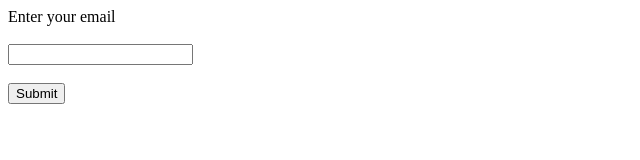
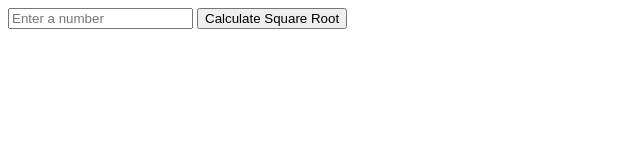
Before and after one commit to SS-2302/Besant-Frontend, a plain HTML site: page index.html in a window 1280 px wide. Shown: the whole page, without its empty margins (0-640 px from the left). Drawn offline with Linux system fonts and the light colour scheme.

Commit message:
13/7 task update

```diff
--- a/index.html
+++ b/index.html
@@ -250,11 +250,22 @@
         <br><br>
         <button id="sub-btn">Submit</button>
     </div> -->
-    <label>Enter your email</label><br><br>
+    <!-- <label>Enter your email</label><br><br>
     <input type="email" id="email"><br><br>
     <button onclick="showName()">Submit</button>
+    <p id="result"></p> -->
+
+
+    <!-- <input type="text" id="firstname" placeholder="First Name">
+    <input type="text" id="lastname" placeholder="Last Name">
+    <button onclick="username()">Submit</button>
+
+    <p id="result"></p> -->
+
+
+    <input type="text" id="number" placeholder="Enter a number">
+    <button onclick="sqrroot()">Calculate Square Root</button>
     <p id="result"></p>
-
 
 <script src="script.js"></script>
 </body>
--- a/script.js
+++ b/script.js
@@ -358,3 +358,19 @@ const temp=-20;
 // }
 
 // console.log(isValidSite("ss@gmail.com"));
+
+
+// function username(){
+//   let firstname=document.getElementById("firstname").value;
+//   let lastname=document.getElementById("lastname").value;
+
+//   // return `${firstname} ${lastname}`;
+//   let result=document.getElementById("result");
+//   result.textContent=`Your name is ${firstname} ${lastname}`;
+// }
+
+function sqrroot(){
+  let number=document.getElementById("number").value;
+  let result=document.getElementById("result");
+  result.textContent=`The square root of ${number} is ${Math.sqrt(number)}`;
+}
```
